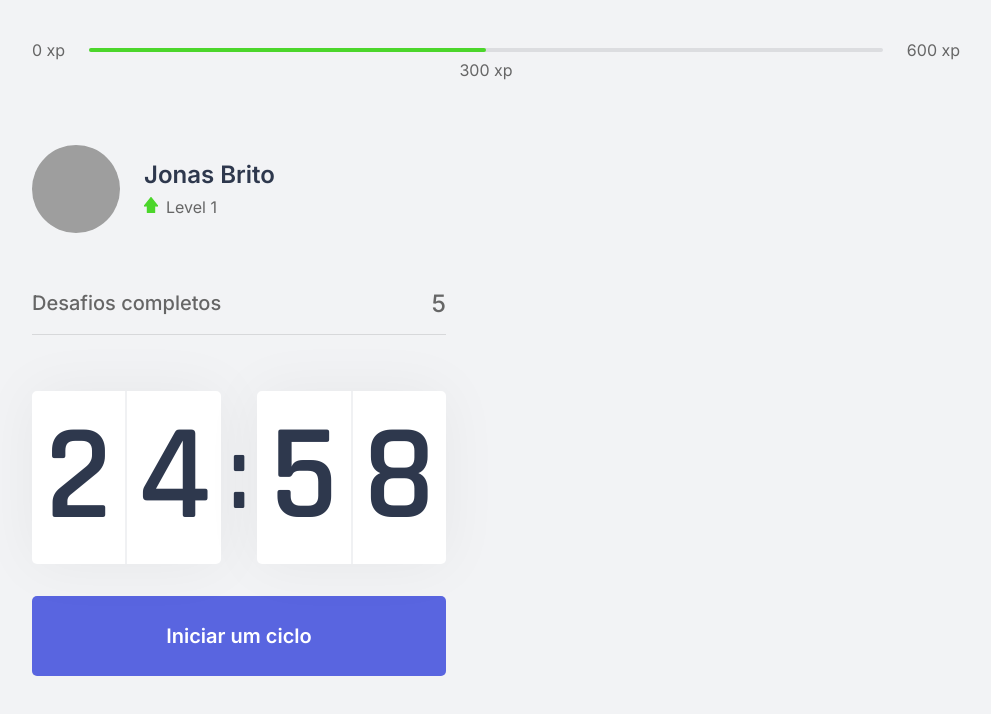
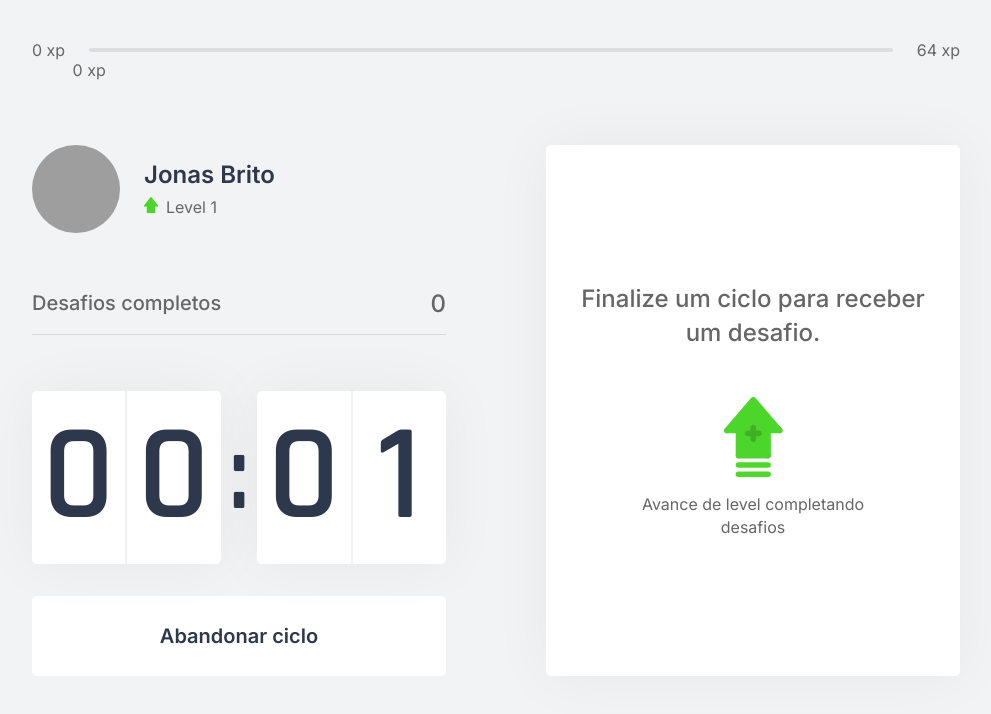
Before and after one commit to FalLying/nlw4, a Next.js app: page / in a window 1280 px wide. Both pictures are taken after a click on the button "Iniciar um ciclo". Shown: the top 714 px of the page, without its empty margins (144-1135 px from the left). Built offline with nearby package versions, Linux system fonts and the light colour scheme; grey boxes are pictures that could not be loaded.

Commit message:
Aula03 - usando useContext.

```diff
--- /dev/null
+++ b/challenges.json
@@ -0,0 +1,62 @@
+[
+  {
+    "type": "body",
+    "description": "Estique um de seus braços com a palma da mão virada para frente e puxe os dedos para cima por 10 segundos por mão.",
+    "amount": 80
+  },
+  {
+    "type": "body",
+    "description": "Estique seu braço contra o peito e puxe-o utilizando o outro braço por 10 segundos por braço.",
+    "amount": 60
+  },
+  {
+    "type": "body",
+    "description": "Puxe seu pescoço com a ajuda da mão para a direita e para a esquerda, permanecendo na posição por alguns segundos.",
+    "amount": 70
+  },
+  {
+    "type": "body",
+    "description": "Com as duas mãos na parte de trás da cabeça, leve-a para baixo, alongando a parte de trás da região.",
+    "amount": 60
+  },
+  {
+    "type": "body",
+    "description": "Cruze as pernas e desça com as mãos esticadas em direção ao chão. Repita o movimento com a outra perna na frente.",
+    "amount": 100
+  },
+  {
+    "type": "body",
+    "description": "Sentado, abra as pernas e tente encostar as palmas das mãos no chão, repita 3 vezes por 5 segundos.",
+    "amount": 80
+  },
+  {
+    "type": "body",
+    "description": "Puxe o joelho de encontro ao peito e segure, troque de perna após 10 segundos.",
+    "amount": 50
+  },
+  {
+    "type": "body",
+    "description": "Sentado, cruze uma perna e incline seu tronco à frente, troque de perna após 10 segundos.",
+    "amount": 80
+  },
+  {
+    "type": "eye",
+    "description": "Sentado, feche os olhos e cubra-os com as palmas da mão durante 2 minutos, depois abra normalmente.",
+    "amount": 90
+  },
+  {
+    "type": "eye",
+    "description": "Em algum ambiente aberto, olhe o mais longe que puder em quatro direções por 3s, mexa apenas os olhos. Repita 3 vezes.",
+    "amount": 140
+  },
+  {
+    "type": "eye",
+    "description": "Usando os polegares, massage a área abaixo das sobrancelhas em movimentos circulares por 15 segundos.",
+    "amount": 70
+  },
+  {
+    "type": "body",
+    "description": "Em pé, gire a cintura o máximo que puder para a esquerda, segure por cinco segundos. Repita para a direita.",
+    "amount": 90
+  }
+]
--- /dev/null
+++ b/src/components/ChallengeBox.tsx
@@ -0,0 +1,44 @@
+import { useContext } from "react";
+import { ChallengeContext } from "../contexts/ChallengesContext";
+import styles from "../styles/components/ChallengeBox.module.css";
+
+export function ChallengeBox() {
+  const { activeChallenge, resetChallenge } = useContext(ChallengeContext);
+
+  return (
+    <div className={styles.challengeBoxContainer}>
+      {activeChallenge ? (
+        <div className={styles.challengeActive}>
+          <header>Ganhe {activeChallenge.amount} xp</header>
+
+          <main>
+            <img src={`icons/${activeChallenge.type}.svg`} />
+            <strong>Novo desafio</strong>
+            <p>{activeChallenge.description}</p>
+          </main>
+
+          <footer>
+            <button
+              onClick={resetChallenge}
+              className={styles.challengeFailedButton}
+              type="button"
+            >
+              Falhei
+            </button>
+            <button className={styles.challengeSucceededButton} type="button">
+              Completei
+            </button>
+          </footer>
+        </div>
+      ) : (
+        <div className={styles.challengeNotActive}>
+          <strong>Finalize um ciclo para receber um desafio.</strong>
+          <p>
+            <img src="icons/level-up.svg" alt="Level up" />
+            Avance de level completando desafios
+          </p>
+        </div>
+      )}
+    </div>
+  );
+}
--- a/src/components/CompletedChallenges.tsx
+++ b/src/components/CompletedChallenges.tsx
@@ -1,10 +1,13 @@
-import styles from '../styles/components/CompletedChallenges.module.css'
+import { useContext } from "react";
+import { ChallengeContext } from "../contexts/ChallengesContext";
+import styles from "../styles/components/CompletedChallenges.module.css";
 
-export function CompletedChallenges () {
+export function CompletedChallenges() {
+  const { challengesCompleted } = useContext(ChallengeContext);
   return (
     <div className={styles.CompletedChallengesContainer}>
       <span>Desafios completos</span>
-      <span>5</span>
+      <span>{challengesCompleted}</span>
     </div>
-  )
+  );
 }
--- a/src/components/Countdown.tsx
+++ b/src/components/Countdown.tsx
@@ -1,9 +1,15 @@
-import { useState, useEffect } from "react";
+import { useState, useEffect, useContext } from "react";
+import { ChallengeContext } from "../contexts/ChallengesContext";
 import styles from "../styles/components/Countdown.module.css";
 
+let countdownTimeout: NodeJS.Timeout;
+
 export function Countdown() {
-  const [time, setTime] = useState(25 * 60);
-  const [active, setActive] = useState(false);
+  const { startNewChallenge } = useContext(ChallengeContext);
+
+  const [time, setTime] = useState(0.05 * 60);
+  const [isActive, setIsActive] = useState(false);
+  const [hasFinished, setHasFinished] = useState(false);
 
   const minutes = Math.floor(time / 60);
   const seconds = time % 60;
@@ -14,16 +20,26 @@
     .split("");
 
   function startCountdown() {
-    setActive(true);
+    setIsActive(true);
+  }
+
+  function resetCountdown() {
+    clearTimeout(countdownTimeout);
+    setIsActive(false);
+    setTime(0.05 * 60);
   }
 
   useEffect(() => {
-    if (active && time > 0) {
-      setTimeout(() => {
+    if (isActive && time > 0) {
+      countdownTimeout = setTimeout(() => {
         setTime(time - 1);
       }, 1000);
+    } else if (isActive && time === 0) {
+      setHasFinished(true);
+      setIsActive(false);
+      startNewChallenge();
     }
-  }, [active, time]);
+  }, [isActive, time]);
 
   return (
     <div>
@@ -38,6 +54,22 @@
           <span>{secondsRight}</span>
         </div>
       </div>
+
+      {hasFinished ? (
+        <button disabled className={styles.countdownButton}>
+          Cliclo encerrado
+        </button>
+      ) : (
+        <>
+          {isActive ? (
+            <button
+              type="button"
+              onClick={resetCountdown}
+              className={`${styles.countdownButton} ${styles.countdownButtonActive}`}
+            >
+              Abandonar ciclo
+            </button>
+          ) : (
             <button
               type="button"
               onClick={startCountdown}
@@ -45,6 +77,9 @@
             >
               Iniciar um ciclo
             </button>
+          )}
+        </>
+      )}
     </div>
   );
 }
--- a/src/components/ExperienceBar.tsx
+++ b/src/components/ExperienceBar.tsx
@@ -1,16 +1,28 @@
-import styles from '../styles/components/ExperienceBar.module.css';
+import { useContext } from "react";
+import { ChallengeContext } from "../contexts/ChallengesContext";
+import styles from "../styles/components/ExperienceBar.module.css";
 
-export function ExperienceBar () {
+export function ExperienceBar() {
+  const { currentExperience, experienceToNextLevel } = useContext(
+    ChallengeContext
+  );
+
+  const percentToNextLevel =
+    Math.round(currentExperience * 100) / experienceToNextLevel;
+
   return (
     <header className={styles.experienceBar}>
-        <span>0 xp</span>
-        <div>
-          <div style={{width: '50%'}} />
-          <span className={styles.currentExperience} style={{ left: '50%'}}>
-            300 xp
-          </span>
-        </div>
-        <span>600 xp</span>
+      <span>0 xp</span>
+      <div>
+        <div style={{ width: `${percentToNextLevel}` }} />
+        <span
+          className={styles.currentExperience}
+          style={{ left: `${percentToNextLevel}` }}
+        >
+          {currentExperience} xp
+        </span>
+      </div>
+      <span>{experienceToNextLevel} xp</span>
     </header>
-  )
+  );
 }
--- /dev/null
+++ b/src/contexts/ChallengesContext.tsx
@@ -0,0 +1,67 @@
+import { createContext, ReactNode, useState } from "react";
+import challenges from "../../challenges.json";
+
+interface Challenge {
+  type: "body" | "eye";
+  description: string;
+  amount: number;
+}
+
+interface ChallengesContextData {
+  level: number;
+  currentExperience: number;
+  challengesCompleted: number;
+  activeChallenge: Challenge;
+  experienceToNextLevel: number;
+  levelUp: () => void;
+  startNewChallenge: () => void;
+  resetChallenge: () => void;
+}
+
+interface ChallengesProviderProps {
+  children: ReactNode;
+}
+
+export const ChallengeContext = createContext({} as ChallengesContextData);
+
+export function ChallengesProvider({ children }: ChallengesProviderProps) {
+  const [level, setLevel] = useState(1);
+  const [currentExperience, setCurrentExperience] = useState(0);
+  const [challengesCompleted, setChallengesCompleted] = useState(0);
+
+  const [activeChallenge, setActiveChallenge] = useState(null);
+
+  const experienceToNextLevel = Math.pow((level + 1) * 4, 2);
+
+  function levelUp() {
+    setLevel(level + 1);
+  }
+
+  function startNewChallenge() {
+    const randomChallengeIndex = Math.floor(Math.random() * challenges.length);
+    const challenge = challenges[randomChallengeIndex];
+
+    setActiveChallenge(challenge);
+  }
+
+  function resetChallenge() {
+    setActiveChallenge(null);
+  }
+
+  return (
+    <ChallengeContext.Provider
+      value={{
+        level,
+        currentExperience,
+        challengesCompleted,
+        activeChallenge,
+        experienceToNextLevel,
+        levelUp,
+        startNewChallenge,
+        resetChallenge,
+      }}
+    >
+      {children}
+    </ChallengeContext.Provider>
+  );
+}
--- a/src/pages/_app.tsx
+++ b/src/pages/_app.tsx
@@ -1,7 +1,12 @@
-import '../styles/global.css';
+import { ChallengesProvider } from "../contexts/ChallengesContext";
+import "../styles/global.css";
 
 function MyApp({ Component, pageProps }) {
-  return <Component {...pageProps} />;
+  return (
+    <ChallengesProvider>
+      <Component {...pageProps} />
+    </ChallengesProvider>
+  );
 }
 
 export default MyApp;
--- a/src/pages/index.tsx
+++ b/src/pages/index.tsx
@@ -3,9 +3,10 @@
 import { ExperienceBar } from "../components/ExperienceBar";
 import { Profile } from "../components/Profile";
 
-import Head from 'next/head'
+import Head from "next/head";
 
-import styles from '../styles/pages/Home.module.css'
+import styles from "../styles/pages/Home.module.css";
+import { ChallengeBox } from "../components/ChallengeBox";
 
 export default function Home() {
   return (
@@ -21,7 +22,9 @@
           <CompletedChallenges />
           <Countdown />
         </div>
-        <div></div>
+        <div>
+          <ChallengeBox />
+        </div>
       </section>
     </div>
   );
--- /dev/null
+++ b/src/styles/components/ChallengeBox.module.css
@@ -0,0 +1,109 @@
+.challengeBoxContainer {
+  height: 100%;
+  background: var(--white);
+  border-radius: 5px;
+  box-shadow: 0 0 60px rgba(0, 0, 0, 0.05);
+  padding: 1.5rem;
+
+  display: flex;
+  flex-direction: column;
+  align-items: center;
+  justify-content: center;
+
+  text-align: center;
+}
+
+.challengeNotActive {
+  display: flex;
+  flex-direction: column;
+  align-items: center;
+}
+
+.challengeNotActive strong {
+  font-size: 1.5rem;
+  font-weight: 500;
+  line-height: 1.4;
+}
+
+.challengeNotActive p {
+  display: flex;
+  flex-direction: column;
+  align-items: center;
+  line-height: 1.4;
+  max-width: 70%;
+  margin-top: 3rem;
+}
+
+.challengeNotActive p img {
+  margin-bottom: 1rem;
+}
+
+.challengeActive {
+  height: 100%;
+
+  display: flex;
+  flex-direction: column;
+}
+
+.challengeActive header {
+  color: var(--blue);
+  font-weight: 600;
+  font-size: 1.25rem;
+  padding: 0 2rem 1.5rem;
+  border-bottom: 1px solid var(--gray-line);
+}
+
+.challengeActive main {
+  flex: 1;
+  display: flex;
+  flex-direction: column;
+  align-items: center;
+  justify-content: center;
+}
+
+.challengeActive main strong {
+  font-weight: 600;
+  font-size: 2rem;
+  color: var(--title);
+  margin: 1.5rem 0 1rem;
+}
+
+.challengeActive main p {
+  line-height: 1.5;
+}
+
+.challengeActive footer {
+  display: grid;
+  grid-template-columns: 1fr 1fr;
+  gap: 1rem;
+}
+
+.challengeActive footer button {
+  height: 3rem;
+
+  display: flex;
+  align-items: center;
+  justify-content: center;
+
+  border: 0;
+  border-radius: 5px;
+
+  color: var(--white);
+
+  font-size: 1rem;
+  font-weight: 600;
+
+  transition: filter 0.2s;
+}
+
+.challengeActive footer button.challengeFailedButton {
+  background: var(--red);
+}
+
+.challengeActive footer button.challengeSucceededButton {
+  background: var(--green);
+}
+
+.challengeActive footer button:hover {
+  filter: brightness(0.9);
+}
--- a/src/styles/components/Countdown.module.css
+++ b/src/styles/components/Countdown.module.css
@@ -58,6 +58,22 @@
   transition: background-color 0.2s;
 }
 
-.countdownButton:hover {
+.countdownButton:not(:disabled):hover {
   background: var(--blue-dark);
 }
+
+.countdownButtonActive {
+  background: var(--white);
+  color: var(--title);
+}
+
+.countdownButtonActive:not(:disabled):hover {
+  background: var(--red);
+  color: var(--white);
+}
+
+.countdownButton:disabled {
+  background: var(--white);
+  color: var(--text);
+  cursor: not-allowed;
+}
```
Lines whose indentation alone changed are shown as unchanged.
